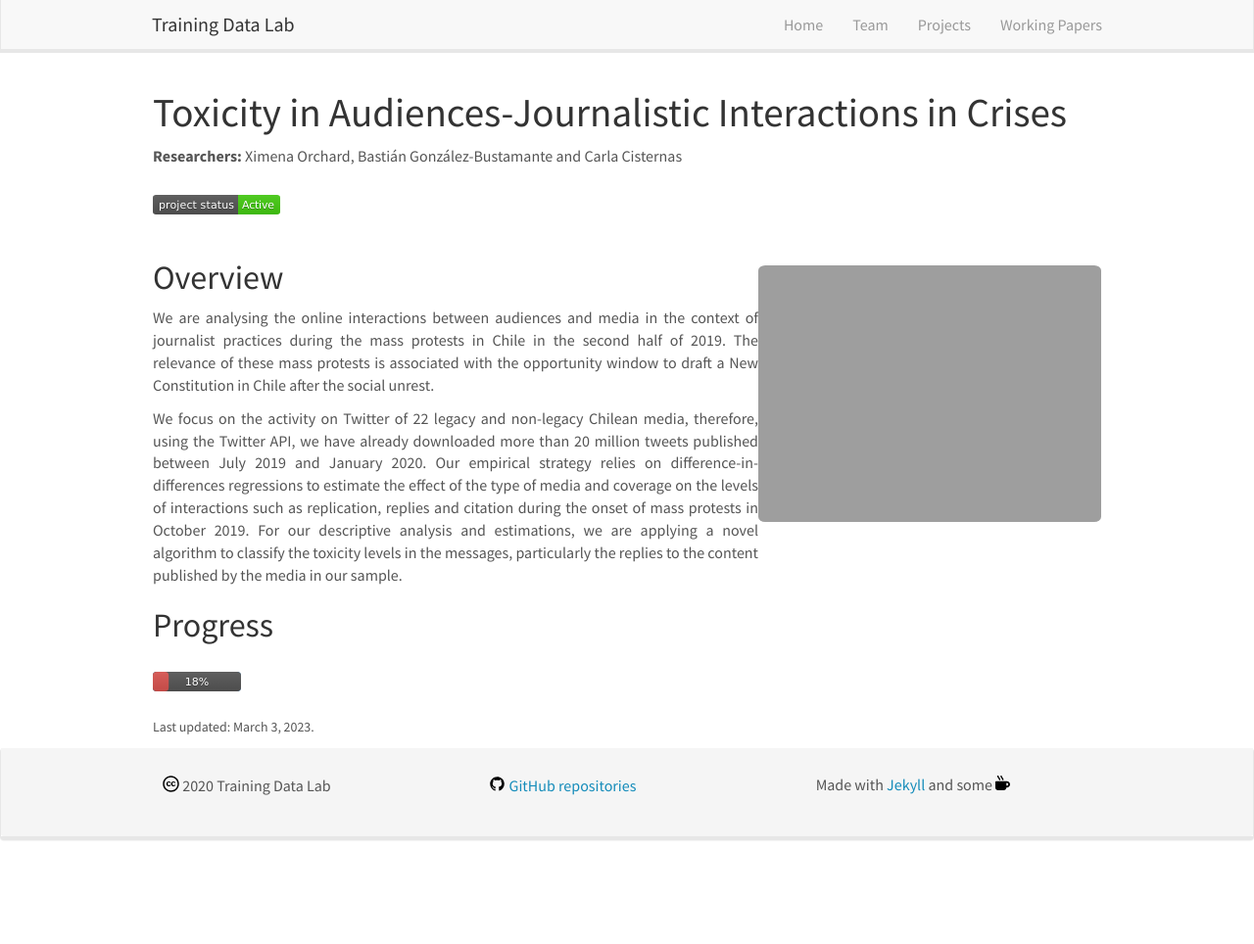
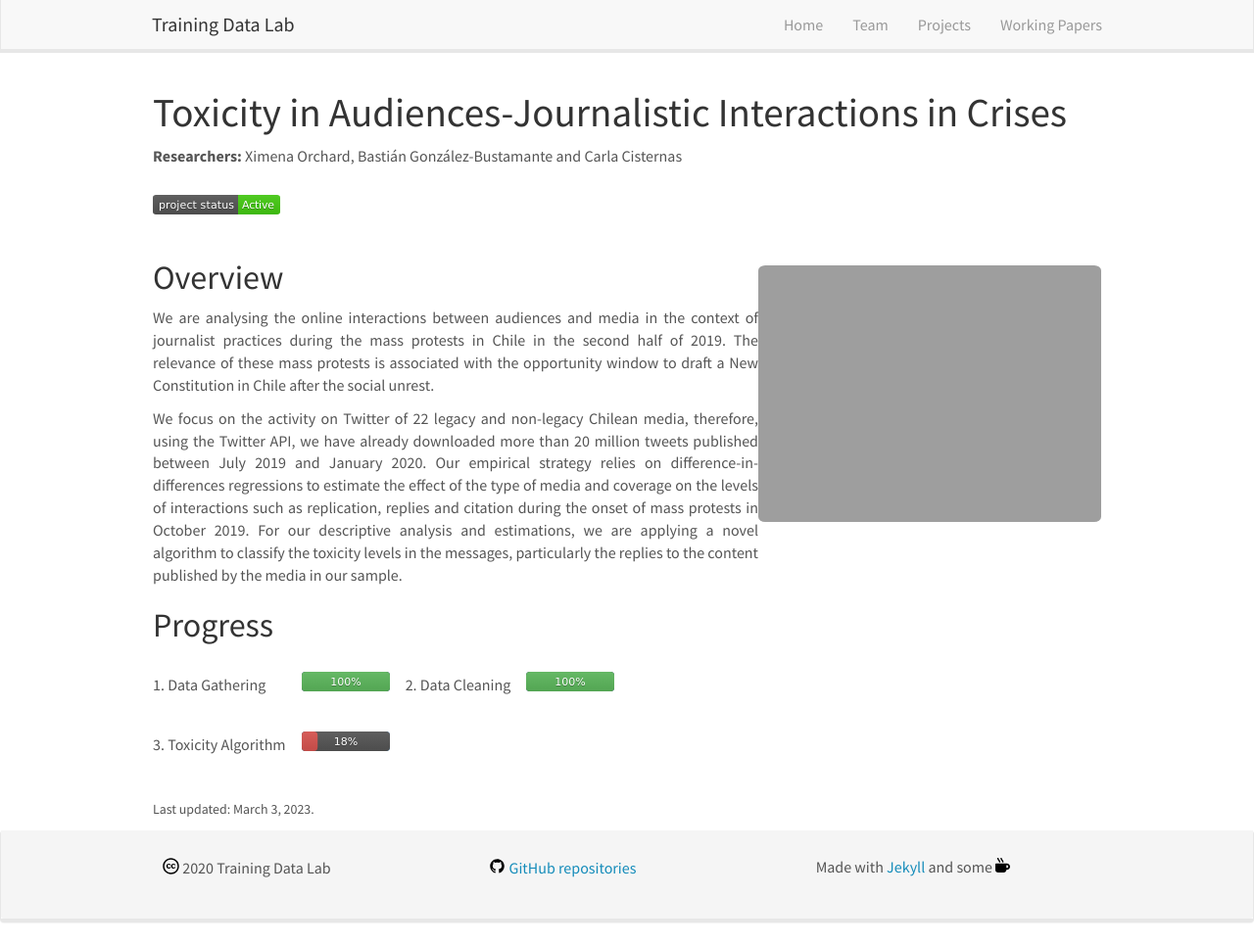
Before and after one commit to training-datalab/old-training-datalab.com, a Jekyll site: the page built from _pages/toxicity-in-audiences-journalistic-interactions-in-crises.md, in a window 1280 px wide and 964 px high. Shown: the whole window at 98% size. Built offline with Jekyll 4.4.1, drawn with Linux system fonts in a browser that asks for light colours; nearby versions of some CDN libraries.

Commit message:
Update toxicity-in-audiences-journalistic-interactions-in-crises.md

```diff
--- a/_pages/toxicity-in-audiences-journalistic-interactions-in-crises.md
+++ b/_pages/toxicity-in-audiences-journalistic-interactions-in-crises.md
@@ -22,6 +22,9 @@ permalink: /projects/toxicity-in-audiences-journalistic-interactions-in-crises
 
 ## Progress
 
-![18%]({{ site.url }}{{ site.baseurl }}/badges/progress_bar/18.svg)
+|---|---|---|---|---|---|---|
+| 1. Data Gathering | &nbsp;&nbsp;&nbsp;&nbsp;&nbsp; | ![100%]({{ site.url }}{{ site.baseurl }}/badges/progress_bar/100.svg) | &nbsp;&nbsp;&nbsp;&nbsp;&nbsp; | 2. Data Cleaning | &nbsp;&nbsp;&nbsp;&nbsp;&nbsp; | ![100%]({{ site.url }}{{ site.baseurl }}/badges/progress_bar/100.svg) |
+| 3. Toxicity Algorithm | &nbsp;&nbsp;&nbsp;&nbsp;&nbsp; | ![18%]({{ site.url }}{{ site.baseurl }}/badges/progress_bar/18.svg) | &nbsp;&nbsp;&nbsp;&nbsp;&nbsp; | | &nbsp;&nbsp;&nbsp;&nbsp;&nbsp; | |
+
 <br />
 <small>Last updated: March 3, 2023.</small>
```
